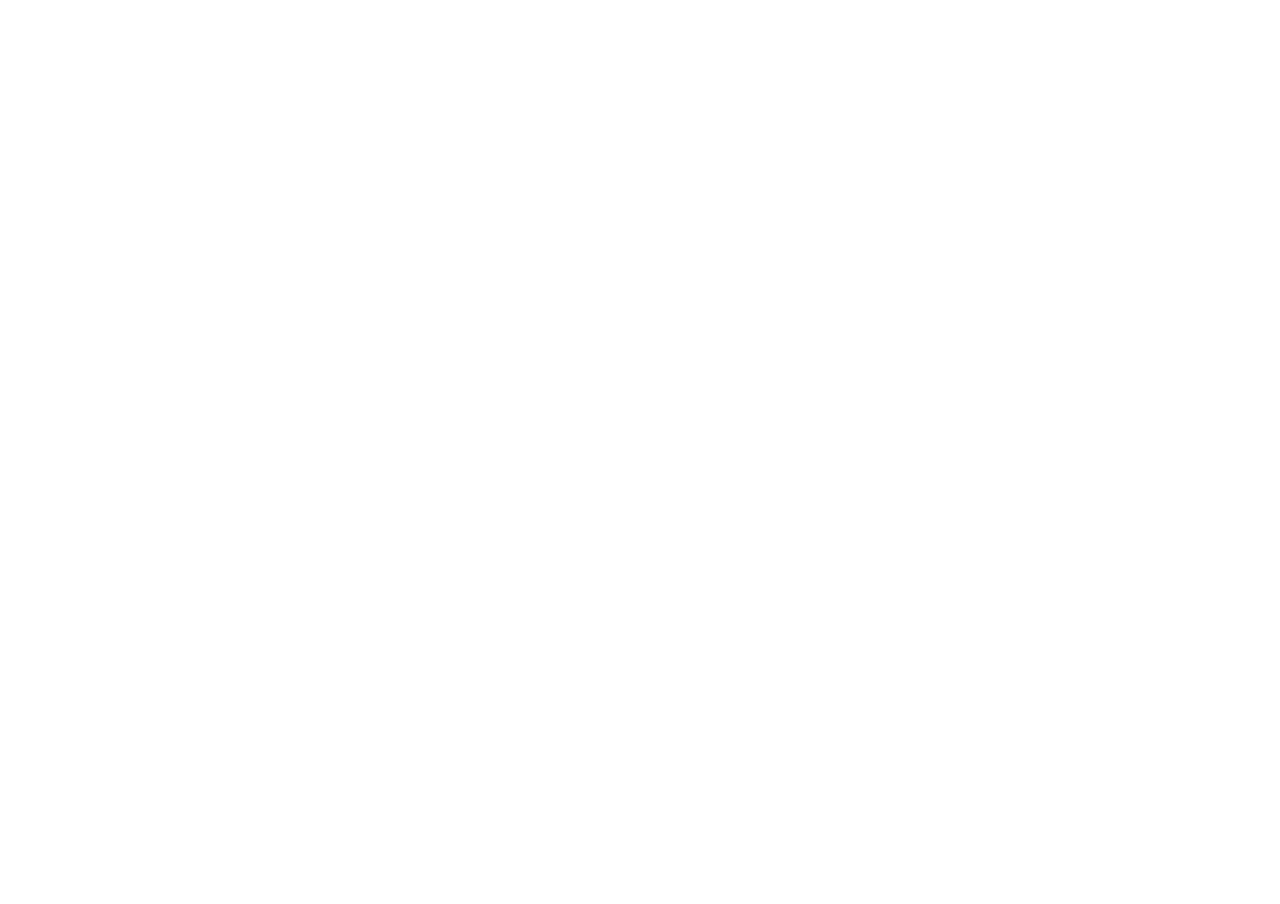
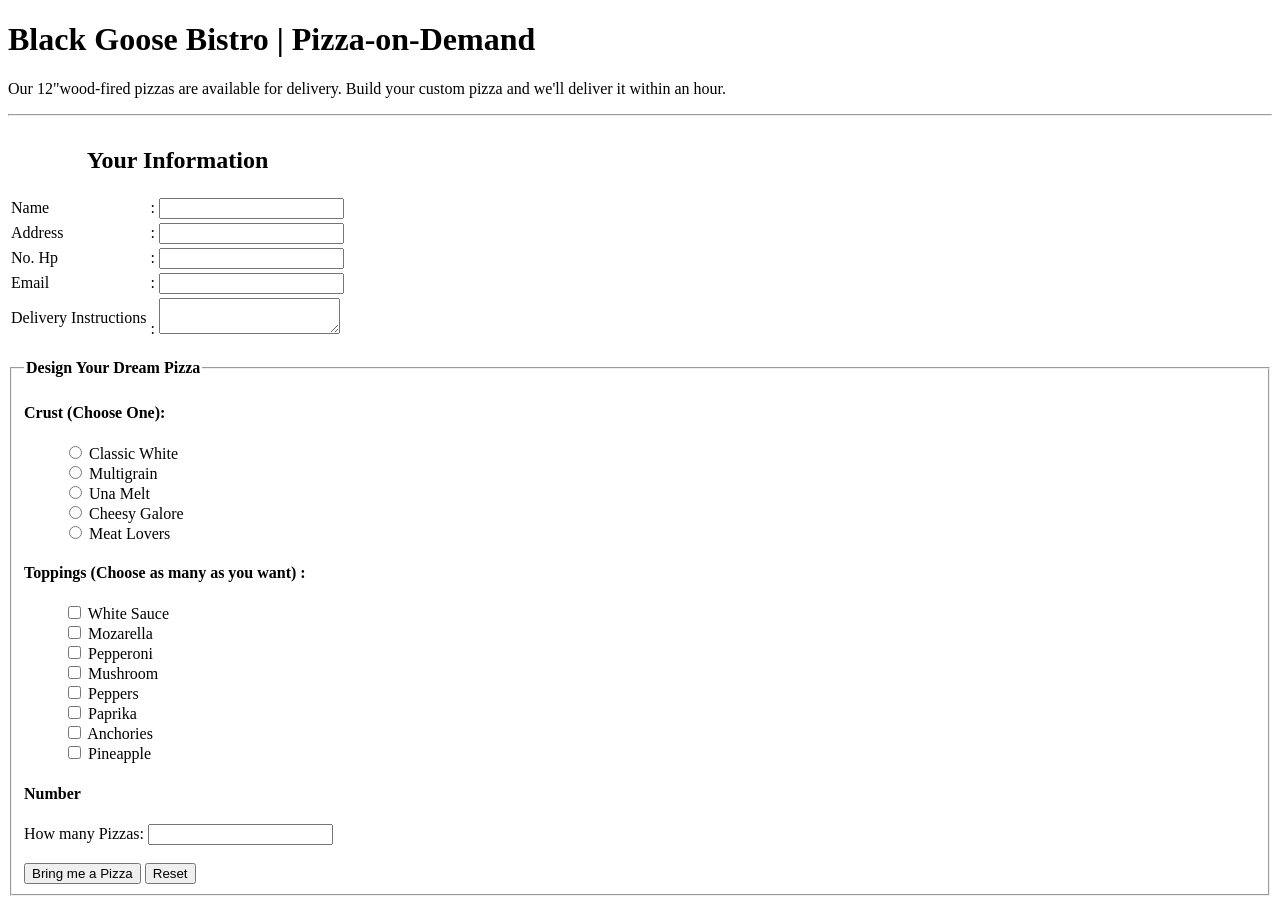
Before and after one commit to iffahkr/iffah_ti02, a plain HTML site: page praktikum03/form-pemesanan.html in a window 1280 px wide. Before the commit the page ends 800 px from the top, so only its background shows below. Drawn offline with Linux system fonts and the light colour scheme.

Commit message:
add praktikum 3

```diff
--- a/praktikum03/form-pemesanan.html
+++ b/praktikum03/form-pemesanan.html
@@ -4,9 +4,112 @@
     <meta charset="UTF-8">
     <meta http-equiv="X-UA-Compatible" content="IE=edge">
     <meta name="viewport" content="width=device-width, initial-scale=1.0">
-    <title>Document</title>
+    <title>Form Pemesanan Pizza</title>
 </head>
 <body>
-
+    <!-- Judul Form -->
+    <h1>Black Goose Bistro | Pizza-on-Demand</h1>
+    <p>Our 12"wood-fired pizzas are available for delivery. Build your custom pizza and we'll deliver it within an hour.</p>
+    <hr>
+    <form action="success-order.html">
+        <table>
+            <thead>
+                <tr>
+                    <th colspan="2"><h2>Your Information</h2></th>
+                </tr>
+            </thead>
+            <tbody>
+                <tr>
+                    <td><label for="name">Name</label></td>
+                    <td>: <input type="text" id="name"></td>
+                </tr>
+                <tr>
+                    <td><label for="address">Address</label></td>
+                    <td>: <input type="text" id="address"></td>
+                </tr>
+                <tr>
+                    <td><label for="hp">No. Hp</label></td>
+                    <td>: <input type="number" id="hp"></td>
+                </tr>
+                <tr>
+                    <td><label for="email">Email</label></td>
+                    <td>: <input type="email" id="email"></td>
+                </tr>
+                <tr>
+                    <td><label for="description">Delivery Instructions</label></td>
+                    <td>: <textarea type="text" id="description"> </textarea></td>
+                </tr>
+            </tbody>
+        </table>
+        <br>
+        <fieldset>
+            <legend><b>Design Your Dream Pizza</b></legend>
+            <h4>Crust (Choose One):</h4>
+            <ul style="list-style-type: none;">
+                <li>
+                    <input type="radio" id="white" name="Crust">
+                    <label for="white">Classic White</label>
+                </li>
+                <li>
+                    <input type="radio" id="multigrain" name="Crust">
+                    <label for="multigrain">Multigrain</label>
+                </li>
+                <li>
+                    <input type="radio" id="una" name="Crust">
+                    <label for="una">Una Melt</label>
+                </li>
+                <li>
+                    <input type="radio" id="cheese" name="Crust">
+                    <label for="cheese">Cheesy Galore</label>
+                </li>
+                <li>
+                    <input type="radio" id="meat" name="Crust">
+                    <label for="meat">Meat Lovers</label>
+                </li>
+            </ul>
+            <h4>Toppings (Choose as many as you want) :</h4>
+            <ul style="list-style-type: none;">
+                <li>
+                    <input type="checkbox" id="white-sauce">
+                    <label for="white-sauce">White Sauce</label>
+                </li>
+                <li>
+                    <input type="checkbox" id="mozarella">
+                    <label for="mozarella">Mozarella</label>
+                </li>
+                <li>
+                    <input type="checkbox" id="Pepperoni">
+                    <label for="Pepperoni">Pepperoni</label>
+                </li>
+                <li>
+                    <input type="checkbox" id="Mushroom">
+                    <label for="Mushroom">Mushroom</label>
+                </li>
+                <li>
+                    <input type="checkbox" id="Peppers">
+                    <label for="Peppers">Peppers</label>
+                </li>
+                <li>
+                    <input type="checkbox" id="paprika">
+                    <label for="paprika">Paprika</label>
+                </li>
+                <li>
+                    <input type="checkbox" id="anchories">
+                    <label for="anchories">Anchories</label>
+                </li>
+                <li>
+                    <input type="checkbox" id="pineapple">
+                    <label for="pineapple">Pineapple</label>
+                </li>
+            </ul>
+            <h4>Number</h4>
+            <label for="count">How many Pizzas:</label>
+            <input type="number" id="count">
+            <br>
+            <br>
+            <button type="submit">Bring me a Pizza</button>
+            <button type="reset">Reset</button>
+        </fieldset>
+    </form>
 </body>
 </html>
```
Also changed, not shown: praktikum03/success-order.html (+63 -0 lines), tugas01/cart_0110222181_iffah_karimah.html (+6 -4 lines).
